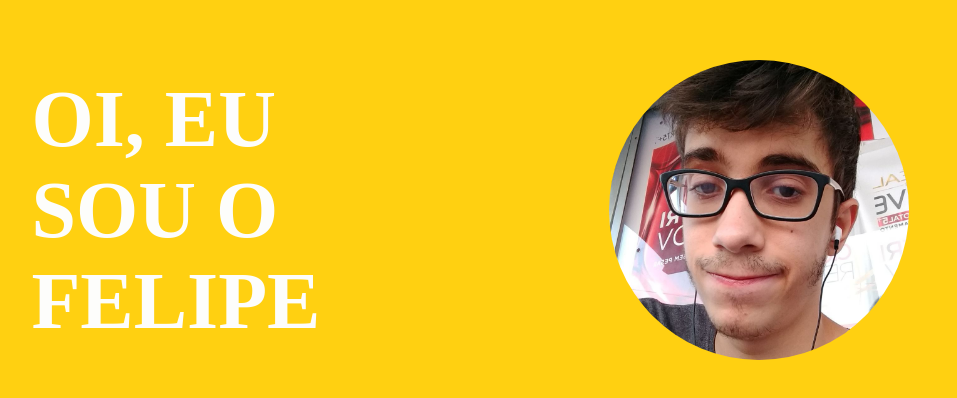
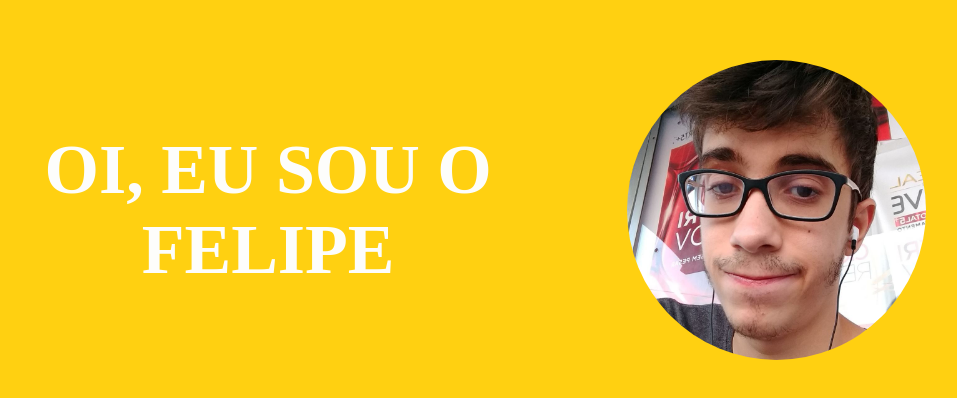
Before and after one commit to feliperli/website, a plain HTML site: page index.html in a window 1280 px wide. Shown: the part 198-596 px from the top of the page, without its empty margins (170-1127 px from the left). Drawn offline with Linux system fonts and the light colour scheme.

Commit message:
finish mobiles ajusts with mediaquery

```diff
--- a/index.html
+++ b/index.html
@@ -3,6 +3,7 @@
   <head>
     <meta charset="utf-8">
     <title>Felipe Inocencio</title>
+    <meta name="viewport" content="width=device-width, initial-scale=1, viewport-fit=cover">
     <link rel="stylesheet" href="css/style.min.css">
   </head>
   <body>
--- a/scss/partials/header.scss
+++ b/scss/partials/header.scss
@@ -3,29 +3,46 @@ body {
   min-height: 100vh;
   max-height: 100vh;
   display: flex;
-  flex-flow: row;
   align-items: center;
   justify-content: center;
 
   h1{
-    margin: 0;
+    margin: 0 0 10 0;
     color: #FDFDFB;
-    max-width: 30%;
-    font-size: 80px;
-    text-align: left;
+    max-width: 50%;
+    font-size: 40px;
     font-family: 'Montserrat';
     font-weight: bold;
-    display: inline;
+    text-align: center;
   }
 
   img {
-    max-height: 300px;
+    max-height: 150px;
     border-radius: 50%;
   }
 
   .wrapper {
     display: flex;
+    flex-flow: column;
     align-items: center;
-    justify-content: space-around;
+    justify-content: center;
+  }
+
+  @media (min-width: 768px) {
+    h1 {
+      font-size: 70px;
+    }
+
+    img {
+      max-height: 300px;
+    }
+
+    .wrapper {
+      display: flex;
+      flex-flow: row;
+      justify-content: space-around;
+    }
+
+
   }
 }
```
Also changed, not shown: css/style.css, css/style.min.css.
